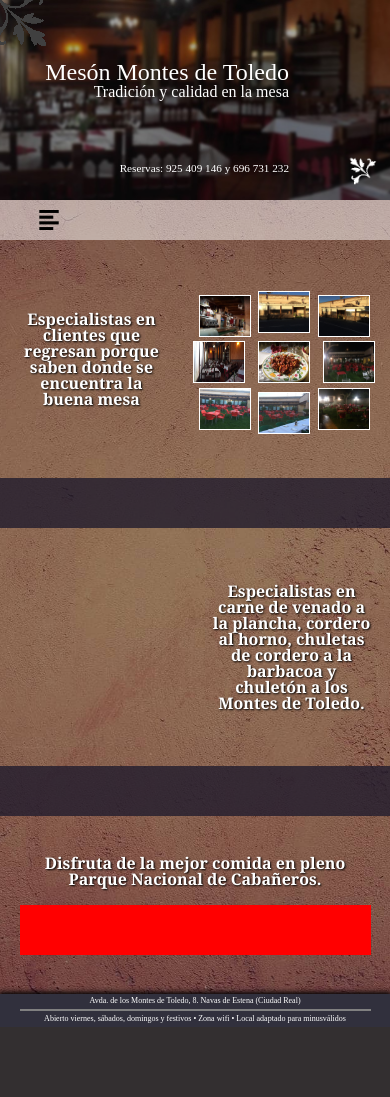
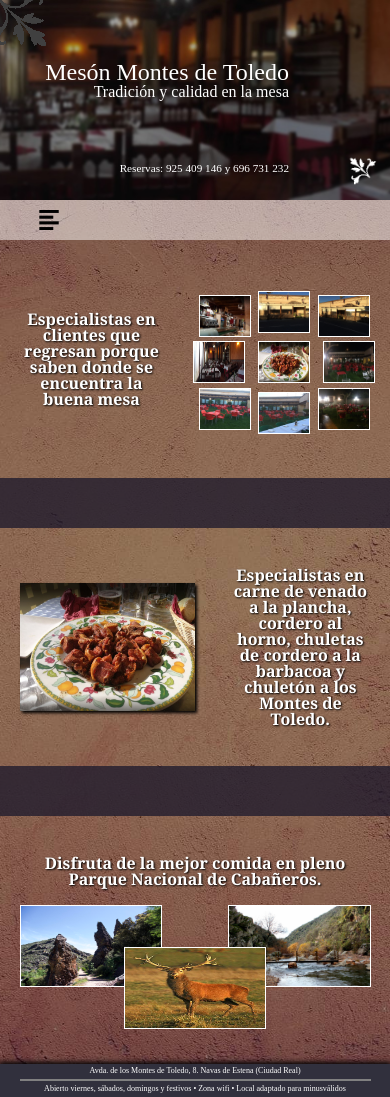
Before and after one commit to diegodenavas/mesonmontesdetoledo.com, a PHP site: page / in a window 390 px wide. Before the commit the page ends 1027 px from the top, so only its background shows below. Run offline with PHP 8.4, Linux system fonts and the light colour scheme.

Commit message:
Index for mobile completeç

```diff
--- a/index.php
+++ b/index.php
@@ -21,7 +21,7 @@
             <p class="paragraphSectionContainer">Especialistas en clientes que regresan porque saben donde se
                 encuentra la buena mesa
             </p>
-            <div class="gallery" id="gallery1">
+            <div class="gallery" id="gallery">
                 <img src="/mesonmontesdetoledo.com/public/images/gallery/BarraCaptura.JPG" alt="" class="imgGallery">
                 <img src="/mesonmontesdetoledo.com/public/images/gallery/fachada1.jpeg" alt="" class="imgGallery" id="imgGalleryCenterTop">
                 <img src="/mesonmontesdetoledo.com/public/images/gallery/fachada2.jpeg" alt="" class="imgGallery">
@@ -37,7 +37,7 @@
         <div class="opinions"></div>
 
         <div class="sectionContainer">
-            <div class="gallery"></div>
+            <img src="/mesonmontesdetoledo.com/public/images/gallery/PlatoCaptura.JPG" alt="" class="gallery" id="gallery2img">
             <p class="paragraphSectionContainer">Especialistas en carne de venado a la plancha, cordero al horno,
             chuletas de cordero a la barbacoa y chuletón a los Montes de Toledo.
             </p>
@@ -48,7 +48,13 @@
         <div class="sectionContainer2">
             <p id="paragraphSectionContainer3">Disfruta de la mejor comida en pleno Parque Nacional de Cabañeros.
             </p>
-            <div id="gallery3"></div>
+            <div id="gallery3">
+                <div id="gallery3Container">
+                    <img src="/mesonmontesdetoledo.com/public/images/gallery/rutaLasTorres.jpg" alt="" class="gallery3img">
+                    <img src="/mesonmontesdetoledo.com/public/images/gallery/rutaLasTorres2.jpg" alt="" class="gallery3img">
+                </div>
+                <img src="/mesonmontesdetoledo.com/public/images/gallery/ciervo.jpg" alt="" class="gallery3img zIndexFront">
+            </div>
         </div>
     </section>
 
--- a/public/css/index.css
+++ b/public/css/index.css
@@ -45,11 +45,32 @@ section p{
     bottom: -10%;
 }
 
+#gallery2img{
+    box-shadow: black 2px 2px 3px;
+}
+
 #gallery3{
     width: 100%;
-    height: 50px;
+    height: 120px;
     margin-top: 5%;
-    background-color: red;
+    position: relative;
+}
+
+.gallery3img{
+    width: 40%;
+    height: 80px;
+    border: white 1px solid;
+}
+
+.zIndexFront{
+    position: relative;
+    top: -40px;
+}
+
+#gallery3Container{
+    display: flex;
+    align-items: center;
+    justify-content: space-between;
 }
 
 .sectionContainer{
```
Also changed, not shown: public/images/gallery/ciervo.jpg (added), public/images/gallery/rutaLasTorres.jpg (added), public/images/gallery/rutaLasTorres2.jpg (added).
